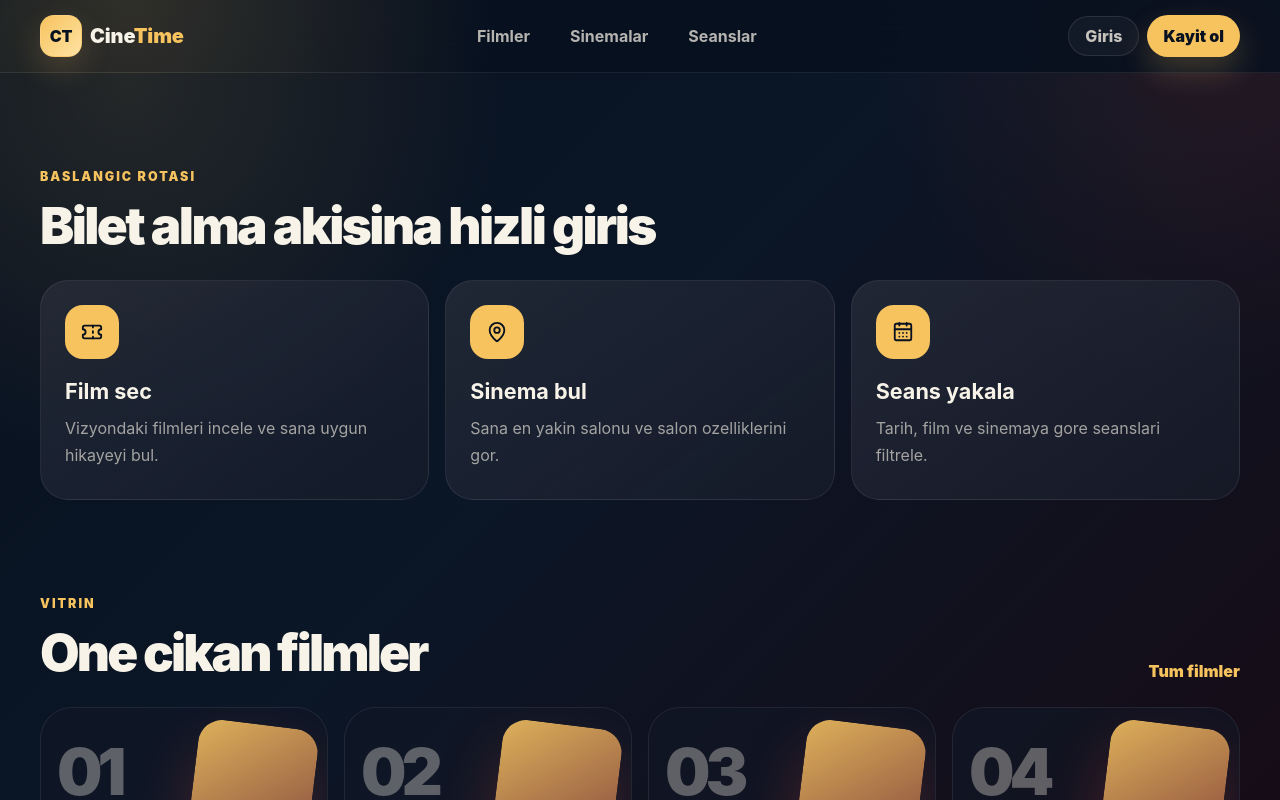
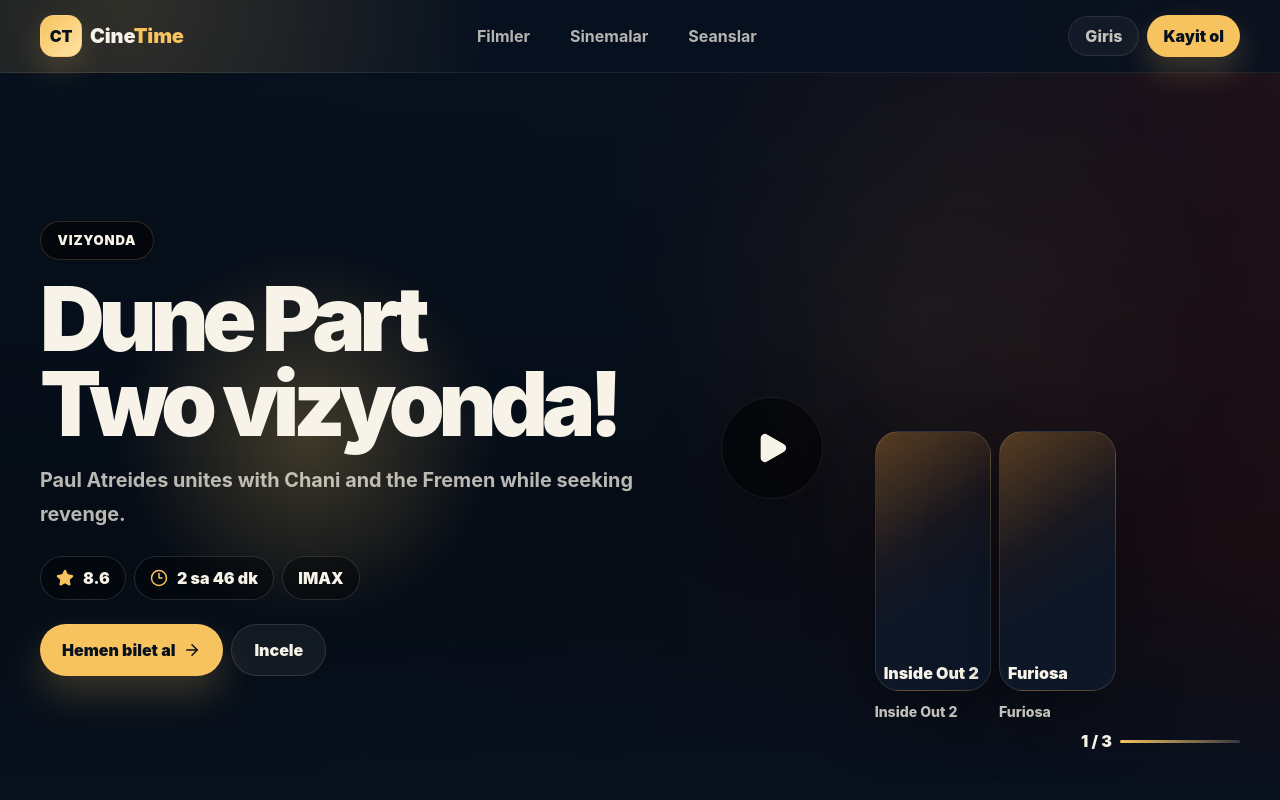
Before and after one commit to serkandezcan/cinetimefrontend, a Next.js app: page / in a window 1280 px wide. Shown: the top 800 px of the page. Built offline with nearby package versions, Linux system fonts and the light colour scheme; no server answers.

Commit message:
feat: redesign home hero showcase

```diff
--- a/app/page.jsx
+++ b/app/page.jsx
@@ -1,60 +1,13 @@
-import Link from "next/link";
-import { CalendarDays, MapPin, Ticket } from "lucide-react";
 import Hero from "@/components/home/Hero";
 import MovieStrip from "@/components/home/MovieStrip";
 import styles from "./page.module.scss";
 
 export const dynamic = "force-dynamic";
 
-const quickActions = [
-  {
-    title: "Film sec",
-    description: "Vizyondaki filmleri incele ve sana uygun hikayeyi bul.",
-    href: "/movies",
-    icon: Ticket,
-  },
-  {
-    title: "Sinema bul",
-    description: "Sana en yakin salonu ve salon ozelliklerini gor.",
-    href: "/cinemas",
-    icon: MapPin,
-  },
-  {
-    title: "Seans yakala",
-    description: "Tarih, film ve sinemaya gore seanslari filtrele.",
-    href: "/showtimes",
-    icon: CalendarDays,
-  },
-];
-
 export default function HomePage() {
   return (
     <div className={styles.homePage}>
       <Hero />
-
-      <section className={styles.quickSection} aria-labelledby="quick-actions-title">
-        <div className={styles.sectionHeader}>
-          <span className="ct-eyebrow">Baslangic rotasi</span>
-          <h2 id="quick-actions-title">Bilet alma akisina hizli giris</h2>
-        </div>
-
-        <div className={styles.quickGrid}>
-          {quickActions.map((action) => {
-            const Icon = action.icon;
-
-            return (
-              <Link key={action.href} href={action.href} className={styles.quickCard}>
-                <span className={styles.quickIcon}>
-                  <Icon size={22} />
-                </span>
-                <strong>{action.title}</strong>
-                <p>{action.description}</p>
-              </Link>
-            );
-          })}
-        </div>
-      </section>
-
       <MovieStrip />
     </div>
   );
--- a/app/page.module.scss
+++ b/app/page.module.scss
@@ -3,83 +3,3 @@
 .homePage {
   overflow: hidden;
 }
-
-.quickSection {
-  width: min(100% - 32px, $container-max-width);
-  margin: 0 auto;
-  padding: clamp(3rem, 7vw, 6rem) 0;
-}
-
-.sectionHeader {
-  max-width: 680px;
-  margin-bottom: $space-4;
-
-  h2 {
-    margin: $space-2 0;
-    color: $color-text;
-    font-size: clamp(2rem, 4vw, 3.4rem);
-    font-weight: 950;
-    letter-spacing: -0.05em;
-  }
-
-  p {
-    color: rgba($color-text, 0.68);
-    font-size: 1.05rem;
-    line-height: 1.7;
-  }
-}
-
-.quickGrid {
-  display: grid;
-  grid-template-columns: repeat(3, minmax(0, 1fr));
-  gap: $space-3;
-}
-
-.quickCard {
-  min-height: 220px;
-  padding: $space-4;
-  border: 1px solid rgba($color-text, 0.08);
-  border-radius: 28px;
-  color: $color-text;
-  background:
-    linear-gradient(145deg, rgba($color-text, 0.08), rgba($color-text, 0.02)),
-    rgba($color-panel, 0.62);
-  text-decoration: none;
-  transition: transform $transition-base, border-color $transition-base, background $transition-base;
-
-  &:hover {
-    transform: translateY(-6px);
-    border-color: rgba($color-gold, 0.4);
-    background:
-      linear-gradient(145deg, rgba($color-gold, 0.14), rgba($color-text, 0.03)),
-      rgba($color-panel, 0.74);
-  }
-
-  strong {
-    display: block;
-    margin: $space-3 0 $space-2;
-    font-size: 1.35rem;
-  }
-
-  p {
-    margin: 0;
-    color: rgba($color-text, 0.62);
-    line-height: 1.65;
-  }
-}
-
-.quickIcon {
-  display: grid;
-  width: 54px;
-  height: 54px;
-  place-items: center;
-  border-radius: 18px;
-  color: $color-bg;
-  background: $color-gold;
-}
-
-@media (max-width: $breakpoint-lg) {
-  .quickGrid {
-    grid-template-columns: 1fr;
-  }
-}
--- a/components/home/Hero.jsx
+++ b/components/home/Hero.jsx
@@ -1,93 +1,176 @@
 import Link from "next/link";
-import { ArrowRight, Play, ShieldCheck } from "lucide-react";
+import { ArrowRight, Clock3, Play, Star } from "lucide-react";
 import { getMovies } from "@/services/movie-service";
 import styles from "./hero.module.scss";
 
 const FEATURED_TITLE = "Dune Part Two";
 
-function getPosterStyle(posterUrl) {
-  if (!posterUrl || !String(posterUrl).startsWith("http")) return undefined;
+const FALLBACK_MOVIES = [
+  {
+    id: "fallback-dune-part-two",
+    title: "Dune Part Two",
+    summary:
+      "Paul Atreides unites with Chani and the Fremen while seeking revenge.",
+    duration: 166,
+    rating: 8.6,
+    genre: "Sci-Fi",
+    specialHalls: "IMAX",
+    href: "/movies",
+  },
+  {
+    id: "fallback-inside-out-2",
+    title: "Inside Out 2",
+    summary: "Yeni duygularla buyuyen Riley'nin renkli hikayesi.",
+    duration: 96,
+    rating: 8.0,
+    genre: "Animasyon",
+    specialHalls: "2D",
+    href: "/movies",
+  },
+  {
+    id: "fallback-furiosa",
+    title: "Furiosa",
+    summary: "Wasteland'de hiz, intikam ve hayatta kalma mucadelesi.",
+    duration: 148,
+    rating: 7.8,
+    genre: "Aksiyon",
+    specialHalls: "4DX",
+    href: "/movies",
+  },
+];
+
+function isRealMovieId(id) {
+  return id !== undefined && id !== null && !String(id).startsWith("fallback-");
+}
+
+function getMovieHref(movie) {
+  if (movie.href) return movie.href;
+  return isRealMovieId(movie.id) ? `/movies/${movie.id}` : "/movies";
+}
+
+function getTicketHref(movie) {
+  return isRealMovieId(movie.id) ? `/showtimes?movieId=${movie.id}` : "/showtimes";
+}
+
+function getDurationLabel(duration) {
+  const minutes = Number(duration);
+  if (!Number.isFinite(minutes) || minutes <= 0) return "Seanslari incele";
+
+  const hours = Math.floor(minutes / 60);
+  const rest = minutes % 60;
+  if (!hours) return `${rest} dk`;
+  return `${hours} sa ${rest} dk`;
+}
+
+function getHeroStyle(movie) {
+  if (!movie?.posterUrl || !String(movie.posterUrl).startsWith("http")) return undefined;
 
   return {
-    backgroundImage: `linear-gradient(90deg, rgba(7, 17, 31, 0.86), rgba(7, 17, 31, 0.42)), linear-gradient(180deg, rgba(7, 17, 31, 0.2), rgba(7, 17, 31, 0.9)), url(${posterUrl})`,
+    backgroundImage: `linear-gradient(90deg, rgba(7, 17, 31, 0.95) 0%, rgba(7, 17, 31, 0.74) 42%, rgba(7, 17, 31, 0.26) 100%), linear-gradient(180deg, rgba(7, 17, 31, 0.12), rgba(7, 17, 31, 0.95)), url(${movie.posterUrl})`,
+  };
+}
+
+function getPosterStyle(movie) {
+  if (!movie?.posterUrl || !String(movie.posterUrl).startsWith("http")) return undefined;
+
+  return {
+    backgroundImage: `linear-gradient(180deg, rgba(7, 17, 31, 0.08), rgba(7, 17, 31, 0.28)), url(${movie.posterUrl})`,
   };
 }
 
 function pickFeaturedMovie(movies = []) {
-  return movies.find((movie) => movie.title?.toLowerCase() === FEATURED_TITLE.toLowerCase()) || movies[0] || null;
+  return movies.find((movie) => movie.title?.toLowerCase() === FEATURED_TITLE.toLowerCase()) || movies[0] || FALLBACK_MOVIES[0];
+}
+
+function buildHeroMovies(movies = []) {
+  const merged = [];
+  const seenTitles = new Set();
+
+  for (const movie of [...movies, ...FALLBACK_MOVIES]) {
+    if (!movie?.title) continue;
+    const titleKey = movie.title.toLowerCase();
+    if (seenTitles.has(titleKey)) continue;
+
+    seenTitles.add(titleKey);
+    merged.push(movie);
+    if (merged.length === 4) return merged;
+  }
+
+  return merged;
 }
 
 export default async function Hero() {
-  let featuredMovie = null;
+  let movies = [];
 
   try {
-    const { content: movies } = await getMovies({
-      size: 50,
-      sortBy: "id",
+    const { content } = await getMovies({
+      size: 8,
+      sortBy: "createdAt",
       order: "DESC",
     });
-    featuredMovie = pickFeaturedMovie(movies);
+    movies = content || [];
   } catch {
-    return null;
+    movies = [];
   }
 
-  if (!featuredMovie) return null;
-
-  const posterStyle = getPosterStyle(featuredMovie.posterUrl);
+  const heroMovies = buildHeroMovies(movies);
+  const featuredMovie = pickFeaturedMovie(heroMovies);
+  const sideMovies = heroMovies.filter((movie) => movie.title !== featuredMovie.title).slice(0, 3);
+  const heroStyle = getHeroStyle(featuredMovie);
 
   return (
-    <section className={styles.hero}>
+    <section className={`${styles.hero} ${heroStyle ? styles.hasBackdrop : ""}`} style={heroStyle}>
+      <div className={styles.inner}>
         <div className={styles.content}>
-        <span className="ct-eyebrow">CineTime</span>
-        <h1>Seansini bul, koltugunu sec, biletini guvenle al.</h1>
-        <p>
-          Vizyondaki filmleri incele, sana uygun seansi sec ve biletini birkac
-          adimda tamamla.
-        </p>
+          <span className={styles.badge}>Vizyonda</span>
+          <h1>{featuredMovie.title} vizyonda!</h1>
+          <p>{featuredMovie.summary || "Vizyondaki filmi incele, uygun seansi sec ve koltugunu birkac adimda ayir."}</p>
+
+          <div className={styles.metaRow} aria-label="Film bilgileri">
+            {featuredMovie.rating != null && (
+              <span>
+                <Star size={18} fill="currentColor" /> {Number(featuredMovie.rating).toFixed(1)}
+              </span>
+            )}
+            <span>
+              <Clock3 size={18} /> {getDurationLabel(featuredMovie.duration)}
+            </span>
+            {featuredMovie.specialHalls && <span>{featuredMovie.specialHalls}</span>}
+          </div>
 
           <div className={styles.actions}>
-          <Link href="/movies" className="ct-button ct-button-primary">
-            Filmleri kesfet
+            <Link href={getTicketHref(featuredMovie)} className="ct-button ct-button-primary">
+              Hemen bilet al
               <ArrowRight size={18} />
             </Link>
-          <Link href="/showtimes" className="ct-button ct-button-ghost">
-            Seanslara bak
+            <Link href={getMovieHref(featuredMovie)} className="ct-button ct-button-ghost">
+              Incele
             </Link>
-        </div>
-
-        <div className={styles.trustRow}>
-          <span>
-            <ShieldCheck size={16} /> Guvenli rezervasyon
-          </span>
-          <span>Film, seans, koltuk ve bilet islemleri tek yerde</span>
           </div>
         </div>
 
-      <div className={styles.posterStage} aria-label="Featured movie preview">
-        <Link
-          href={`/movies/${featuredMovie.id}`}
-          className={`${styles.posterCard} ${posterStyle ? styles.hasPoster : ""}`}
-          style={posterStyle}
-          aria-label={`${featuredMovie.title} film detayina git`}
-        >
-          <div className={styles.posterTopline}>Gosterimde</div>
-          <h2>{featuredMovie.title}</h2>
-          <p>
-            {featuredMovie.specialHalls
-              ? `${featuredMovie.specialHalls} salonunda koltugunu sec, biletini hizlica al.`
-              : "Koltugunu sec, biletini hizlica al."}
-          </p>
-          <span className={styles.playButton} aria-hidden="true">
-            <Play size={18} fill="currentColor" />
+        <Link href={getMovieHref(featuredMovie)} className={styles.playButton} aria-label={`${featuredMovie.title} detayini ac`}>
+          <Play size={34} fill="currentColor" />
+        </Link>
+
+        <aside className={styles.posterRail} aria-label="Diger vizyon filmleri">
+          {sideMovies.map((movie) => {
+            const posterStyle = getPosterStyle(movie);
+
+            return (
+              <Link key={movie.id || movie.title} href={getMovieHref(movie)} className={styles.posterCard}>
+                <span className={`${styles.posterImage} ${posterStyle ? styles.withPoster : ""}`} style={posterStyle}>
+                  {!posterStyle && <strong>{movie.title}</strong>}
                 </span>
+                <span className={styles.posterTitle}>{movie.title}</span>
               </Link>
-        <div className={styles.seatMiniMap} aria-hidden="true">
-          {Array.from({ length: 24 }).map((_, index) => (
-            <span
-              key={index}
-              className={index === 8 || index === 9 ? styles.booked : ""}
-            />
-          ))}
+            );
+          })}
+        </aside>
+
+        <div className={styles.heroFooter} aria-hidden="true">
+          <span>1 / {Math.max(heroMovies.length, 1)}</span>
+          <span className={styles.footerLine} />
         </div>
       </div>
     </section>
--- a/components/home/hero.module.scss
+++ b/components/home/hero.module.scss
@@ -2,46 +2,111 @@
 
 .hero {
   position: relative;
+  min-height: calc(100svh - #{$height-header-desktop});
+  overflow: hidden;
+  background:
+    linear-gradient(90deg, rgba(#07111f, 0.98) 0%, rgba(#07111f, 0.82) 48%, rgba(#2a1218, 0.64) 100%),
+    radial-gradient(circle at 72% 34%, rgba($color-gold, 0.25), transparent 28%),
+    linear-gradient(135deg, #07111f 0%, #0b1625 48%, #26111d 100%);
+  background-position: center;
+  background-size: cover;
+
+  &::before {
+    position: absolute;
+    inset: 0;
+    content: "";
+    background:
+      radial-gradient(circle at 24% 50%, rgba($color-gold, 0.24), transparent 18%),
+      linear-gradient(180deg, rgba(#000, 0.08), rgba(#000, 0.42));
+    pointer-events: none;
+  }
+
+  &::after {
+    position: absolute;
+    inset: auto 0 0;
+    height: 34%;
+    content: "";
+    background: linear-gradient(180deg, transparent, rgba(#07111f, 0.95));
+    pointer-events: none;
+  }
+}
+
+.hasBackdrop {
+  background-position: center;
+  background-size: cover;
+}
+
+.inner {
+  position: relative;
+  z-index: 1;
   display: grid;
-  grid-template-columns: minmax(0, 1.05fr) minmax(320px, 0.95fr);
-  gap: clamp(2rem, 5vw, 5rem);
+  grid-template-columns: minmax(0, 1fr) auto minmax(300px, 0.58fr);
+  gap: clamp(1.75rem, 4vw, 4rem);
   align-items: center;
   width: min(100% - 32px, $container-max-width);
   min-height: calc(100svh - #{$height-header-desktop});
   margin: 0 auto;
-  padding: clamp(3rem, 8vw, 7rem) 0;
+  padding: clamp(4rem, 8vw, 7rem) 0 clamp(3rem, 7vw, 5rem);
+}
 
-  &::before {
-    position: absolute;
-    inset: 6% auto auto -18%;
-    width: 420px;
-    height: 420px;
-    content: "";
-    background: radial-gradient(circle, rgba($color-gold, 0.18), transparent 68%);
-    filter: blur(8px);
-    pointer-events: none;
+.content {
+  max-width: 760px;
+
+  h1 {
+    max-width: 880px;
+    margin: $space-3 0;
+    color: $color-text;
+    font-size: clamp(3.4rem, 7vw, 6.2rem);
+    font-weight: 950;
+    letter-spacing: -0.07em;
+    line-height: 0.95;
+    text-wrap: balance;
+  }
+
+  p {
+    max-width: 620px;
+    color: rgba($color-text, 0.74);
+    font-size: clamp(1.05rem, 2vw, 1.24rem);
+    font-weight: 650;
+    line-height: 1.75;
   }
 }
 
-.content {
-  position: relative;
-  z-index: 1;
+.badge {
+  display: inline-flex;
+  padding: 0.62rem 1.1rem;
+  border-radius: $radius-pill;
+  color: $color-text;
+  background: rgba(#000, 0.52);
+  box-shadow: inset 0 0 0 1px rgba($color-gold, 0.18);
+  font-size: 0.82rem;
+  font-weight: 950;
+  letter-spacing: 0.06em;
+  text-transform: uppercase;
+}
 
-  h1 {
-    max-width: 780px;
-    margin: $space-3 0;
+.metaRow {
+  display: flex;
+  flex-wrap: wrap;
+  gap: $space-2;
+  margin: $space-4 0;
+
+  span {
+    display: inline-flex;
+    align-items: center;
+    gap: 0.55rem;
+    min-height: 42px;
+    padding: 0.55rem 0.95rem;
+    border: 1px solid rgba($color-text, 0.14);
+    border-radius: $radius-pill;
     color: $color-text;
-    font-size: clamp(3rem, 8vw, 6.7rem);
-    font-weight: 950;
-    letter-spacing: -0.075em;
-    line-height: 0.92;
+    background: rgba(#000, 0.36);
+    backdrop-filter: blur(14px);
+    font-weight: 900;
   }
 
-  p {
-    max-width: 650px;
-    color: rgba($color-text, 0.7);
-    font-size: clamp(1.05rem, 2vw, 1.25rem);
-    line-height: 1.75;
+  svg {
+    color: $color-gold;
   }
 }
 
@@ -49,165 +114,155 @@
   display: flex;
   flex-wrap: wrap;
   gap: $space-2;
-  margin: $space-4 0;
 }
 
-.trustRow {
-  display: flex;
-  flex-wrap: wrap;
-  gap: $space-2;
-  color: rgba($color-text, 0.58);
-  font-size: 0.95rem;
+.playButton {
+  display: grid;
+  width: clamp(5rem, 8vw, 7.5rem);
+  height: clamp(5rem, 8vw, 7.5rem);
+  place-items: center;
+  border: 1px solid rgba($color-text, 0.08);
+  border-radius: 50%;
+  color: $color-text;
+  background: rgba(#000, 0.54);
+  box-shadow: 0 26px 70px rgba(#000, 0.38);
+  text-decoration: none;
+  transition: transform $transition-base, background $transition-base, color $transition-base;
 
-  span:first-child {
-    display: inline-flex;
-    align-items: center;
-    gap: 6px;
-    color: $color-gold;
+  &:hover,
+  &:focus-visible {
+    transform: scale(1.05);
+    color: $color-bg;
+    background: $color-gold;
+  }
+
+  &:focus-visible {
+    outline: 3px solid rgba($color-gold, 0.58);
+    outline-offset: 6px;
   }
 }
 
-.posterStage {
-  position: relative;
+.posterRail {
   display: grid;
-  gap: $space-3;
+  grid-template-columns: repeat(3, minmax(96px, 1fr));
+  gap: $space-2;
+  align-self: end;
 }
 
 .posterCard {
-  position: relative;
-  display: block;
-  color: inherit;
+  min-width: 0;
+  color: $color-text;
   text-decoration: none;
-  cursor: pointer;
-  transition: transform $transition-base, border-color $transition-base, box-shadow $transition-base;
-  min-height: 460px;
-  padding: clamp(1.5rem, 4vw, 2.5rem);
-  overflow: hidden;
-  border: 1px solid rgba($color-text, 0.09);
-  border-radius: 40px;
-  background:
-    linear-gradient(145deg, rgba($color-gold, 0.22), transparent 34%),
-    radial-gradient(circle at 80% 20%, rgba($color-blue, 0.2), transparent 24%),
-    linear-gradient(150deg, #20100f, #0d1728 55%, #07111f);
-  box-shadow: 0 42px 100px rgba(0, 0, 0, 0.36);
 
-  &:hover,
-  &:focus-visible {
-    transform: translateY(-6px);
-    border-color: rgba($color-gold, 0.42);
-    box-shadow: 0 50px 115px rgba(0, 0, 0, 0.42);
+  &:hover .posterImage,
+  &:focus-visible .posterImage {
+    transform: translateY(-8px) rotate(-1deg);
+    border-color: rgba($color-gold, 0.55);
   }
 
   &:focus-visible {
-    outline: 3px solid rgba($color-gold, 0.55);
-    outline-offset: 5px;
-  }
-
-  &::after {
-    position: absolute;
-    right: -60px;
-    bottom: -60px;
-    width: 260px;
-    height: 260px;
-    content: "";
-    border: 1px solid rgba($color-gold, 0.26);
-    border-radius: 50%;
-  }
-
-  h2 {
-    max-width: 380px;
-    margin: $space-3 0 $space-2;
-    color: $color-text;
-    font-size: clamp(2.2rem, 5vw, 4.4rem);
-    font-weight: 950;
-    letter-spacing: -0.06em;
-    line-height: 0.96;
-  }
-
-  p {
-    max-width: 320px;
-    color: rgba($color-text, 0.68);
-    line-height: 1.65;
-  }
-
-  h2,
-  p,
-  .posterTopline
-  {
-    position: relative;
-    z-index: 1;
+    outline: 3px solid rgba($color-gold, 0.5);
+    outline-offset: 6px;
+    border-radius: 24px;
   }
 }
-.hasPoster {
+
+.posterImage {
+  display: grid;
+  min-height: clamp(170px, 21vw, 260px);
+  padding: $space-2;
+  place-items: end start;
+  overflow: hidden;
+  border: 1px solid rgba($color-text, 0.12);
+  border-radius: 24px;
+  background:
+    linear-gradient(145deg, rgba($color-gold, 0.22), transparent 40%),
+    linear-gradient(150deg, #2a1711, #0d1728 65%);
+  box-shadow: 0 26px 70px rgba(#000, 0.32);
+  transition: transform $transition-base, border-color $transition-base;
+
+  strong {
+    max-width: 120px;
+    color: $color-text;
+    font-size: 1rem;
+    font-weight: 950;
+    line-height: 1.08;
+  }
+}
+
+.withPoster {
   background-position: center;
   background-size: cover;
 }
 
-.posterBackdrop {
-  z-index: 0;
-  object-fit: cover;
+.posterTitle {
+  display: block;
+  margin-top: 0.75rem;
+  color: rgba($color-text, 0.78);
+  font-size: 0.88rem;
+  font-weight: 850;
+  line-height: 1.25;
 }
 
-.posterOverlay {
+.heroFooter {
   position: absolute;
-  inset: 0;
-  z-index: 1;
-  background:
-    linear-gradient(180deg, rgba(#07111f, 0.15), rgba(#07111f, 0.92) 85%),
-    linear-gradient(90deg, rgba(#07111f, 0.75), transparent 60%);
+  right: 0;
+  bottom: clamp(1.5rem, 4vw, 3rem);
+  left: auto;
+  display: flex;
+  align-items: center;
+  gap: $space-2;
+  color: $color-text;
+  font-weight: 950;
 }
 
-
-.posterTopline {
-  display: inline-flex;
-  padding: 8px 12px;
-  border: 1px solid rgba($color-text, 0.12);
+.footerLine {
+  display: block;
+  width: 120px;
+  height: 3px;
   border-radius: $radius-pill;
-  color: $color-gold;
-  background: rgba($color-bg, 0.38);
-  font-weight: 900;
+  background: linear-gradient(90deg, $color-gold, rgba($color-text, 0.18));
 }
 
-.playButton {
-  position: absolute;
-  right: 32px;
-  bottom: 32px;
-  display: grid;
-  width: 64px;
-  height: 64px;
-  place-items: center;
-  border: 0;
-  border-radius: 50%;
-  color: $color-bg;
-  background: $color-gold;
-  box-shadow: 0 18px 36px rgba($color-gold, 0.25);
-}
+@media (max-width: 1180px) {
+  .inner {
+    grid-template-columns: minmax(0, 1fr) auto;
+  }
 
-.seatMiniMap {
-  display: grid;
-  grid-template-columns: repeat(8, 1fr);
-  gap: 8px;
-  padding: $space-3;
-  border: 1px solid rgba($color-text, 0.08);
-  border-radius: 26px;
-  background: rgba($color-panel, 0.62);
-
-  span {
-    height: 22px;
-    border-radius: 8px 8px 14px 14px;
-    background: rgba($color-text, 0.18);
+  .posterRail {
+    grid-column: 1 / -1;
+    max-width: 720px;
   }
 }
 
-.booked {
-  background: $color-gold !important;
-}
-
 @media (max-width: $breakpoint-lg) {
-  .hero {
-    grid-template-columns: 1fr;
+  .hero,
+  .inner {
     min-height: auto;
   }
 
+  .inner {
+    grid-template-columns: 1fr;
+    padding-top: clamp(3rem, 10vw, 5rem);
+  }
 
+  .playButton {
+    justify-self: start;
+  }
+
+  .heroFooter {
+    position: static;
+    grid-column: 1 / -1;
+    margin-top: $space-2;
+  }
 }
+
+@media (max-width: $breakpoint-md) {
+  .posterRail {
+    grid-template-columns: 1fr;
+  }
+
+  .posterImage {
+    min-height: 180px;
+  }
+}
```
Lines whose indentation alone changed are shown as unchanged.
